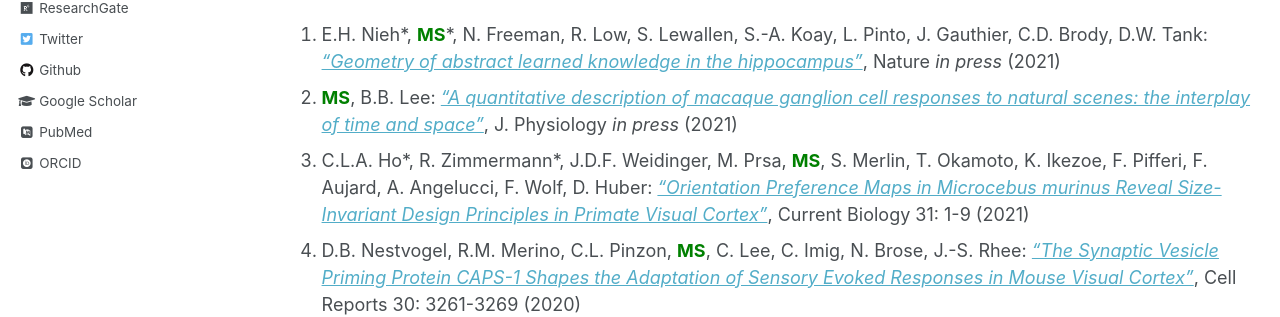
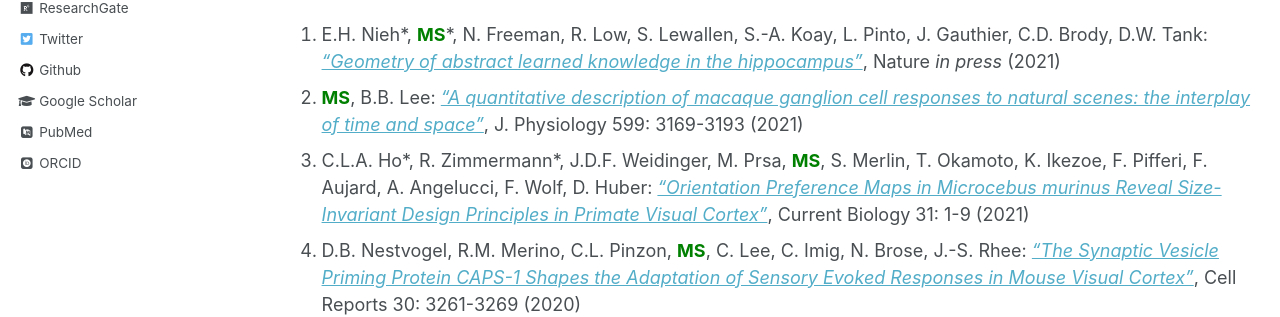
Before and after one commit to mschottdorf/mschottdorf.github.io, a Jekyll site: the page built from _pages/publications.md, in a window 1280 px wide and 900 px high. Shown: the part 426-743 px from the top of the window. Built offline with Jekyll 4.4.1, drawn with Linux system fonts in a browser that asks for light colours; some web fonts are replaced.

Commit message:
updates to pubs

```diff
--- a/_pages/publications.md
+++ b/_pages/publications.md
@@ -14,7 +14,7 @@ author_profile: true
 **Research articles**
 
 10. E.H. Nieh\*, <span style="color:green">**MS**</span>\*, N. Freeman, R. Low, S. Lewallen, S.-A. Koay, L. Pinto, J. Gauthier, C.D. Brody, D.W. Tank: [*"Geometry of abstract learned knowledge in the hippocampus"*](https://www.nature.com/articles/s41586-021-03652-7), Nature *in press* (2021)
-9. <span style="color:green">**MS**</span>, B.B. Lee: [*"A quantitative description of macaque ganglion cell responses to natural scenes: the interplay of time and space"*](https://physoc.onlinelibrary.wiley.com/doi/abs/10.1113/JP281200), J. Physiology *in press* (2021)
+9. <span style="color:green">**MS**</span>, B.B. Lee: [*"A quantitative description of macaque ganglion cell responses to natural scenes: the interplay of time and space"*](https://physoc.onlinelibrary.wiley.com/doi/abs/10.1113/JP281200), J. Physiology 599: 3169-3193 (2021)
 8. C.L.A. Ho\*, R. Zimmermann\*, J.D.F. Weidinger, M. Prsa, <span style="color:green">**MS**</span>, S. Merlin, T. Okamoto, K. Ikezoe, F. Pifferi, F. Aujard, A. Angelucci, F. Wolf, D. Huber: [*"Orientation Preference Maps in Microcebus murinus Reveal Size-Invariant Design Principles in Primate Visual Cortex"*](https://www.sciencedirect.com/science/article/pii/S0960982220317383), Current Biology 31: 1-9 (2021)
 7. D.B. Nestvogel, R.M. Merino, C.L. Pinzon, <span style="color:green">**MS**</span>, C. Lee, C. Imig, N. Brose, J.-S. Rhee: [*"The Synaptic Vesicle Priming Protein CAPS-1 Shapes the Adaptation of Sensory Evoked Responses in Mouse Visual Cortex"*](https://www.sciencedirect.com/science/article/pii/S2211124720302060), Cell Reports 30: 3261-3269 (2020)
 6. M. Helmer, <span style="color:green">**MS**</span>, A. Neef, D. Battaglia: [*"Gender bias in peer-review"*](https://elifesciences.org/articles/21718), eLife 6: e21718 (2017)
```
